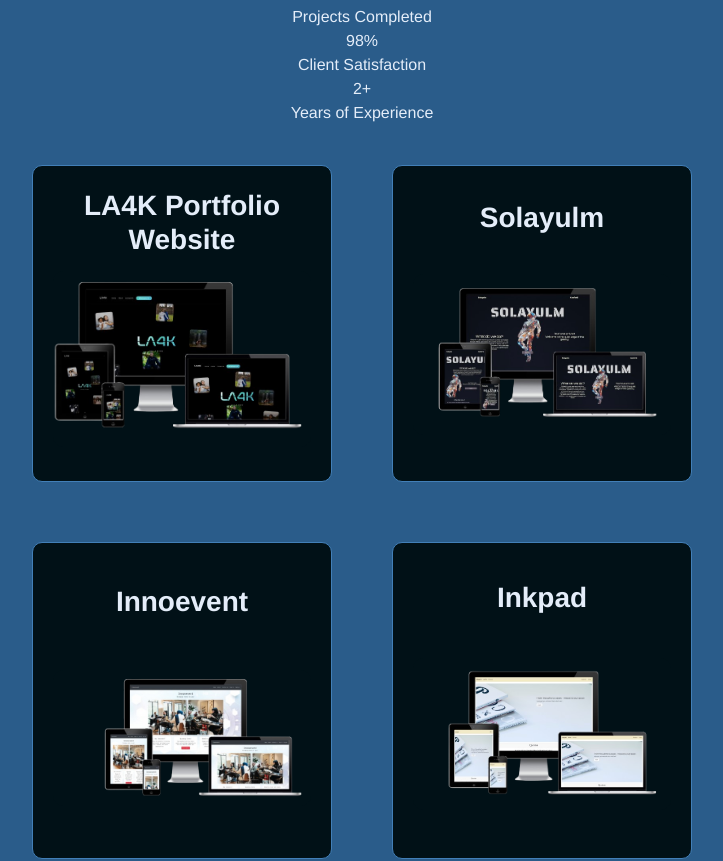
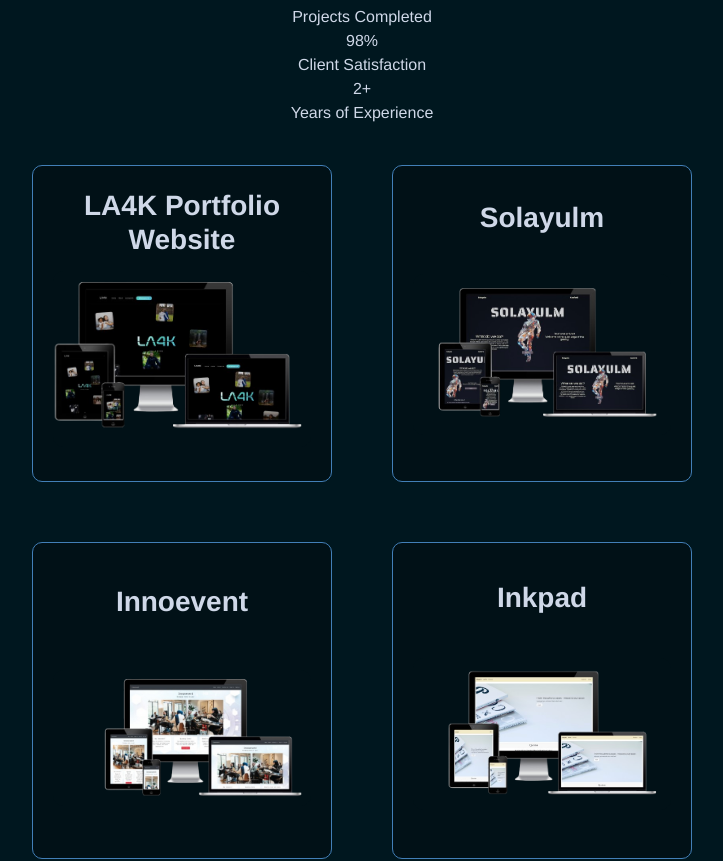
Before and after one commit to DanilleH22/portfolio, a React (Create React App) app: page / in a window 1280 px wide. Shown: the part 1375-2236 px from the top of the page, without its empty margins (278-1001 px from the left). Built offline with nearby package versions, Linux system fonts and the light colour scheme.

Commit message:
Change bg colour and text

```diff
--- a/src/styles/Portfolio.module.css
+++ b/src/styles/Portfolio.module.css
@@ -1,6 +1,6 @@
 * {
-    background-color: #2A5C8A;
-    color:  #e4edf9;
+    background-color: #00171f;
+    color:  #cfd8e8;
     font-family: 'Franklin Gothic Medium', 'Arial Narrow', Arial, sans-serif;
 }
 
```
